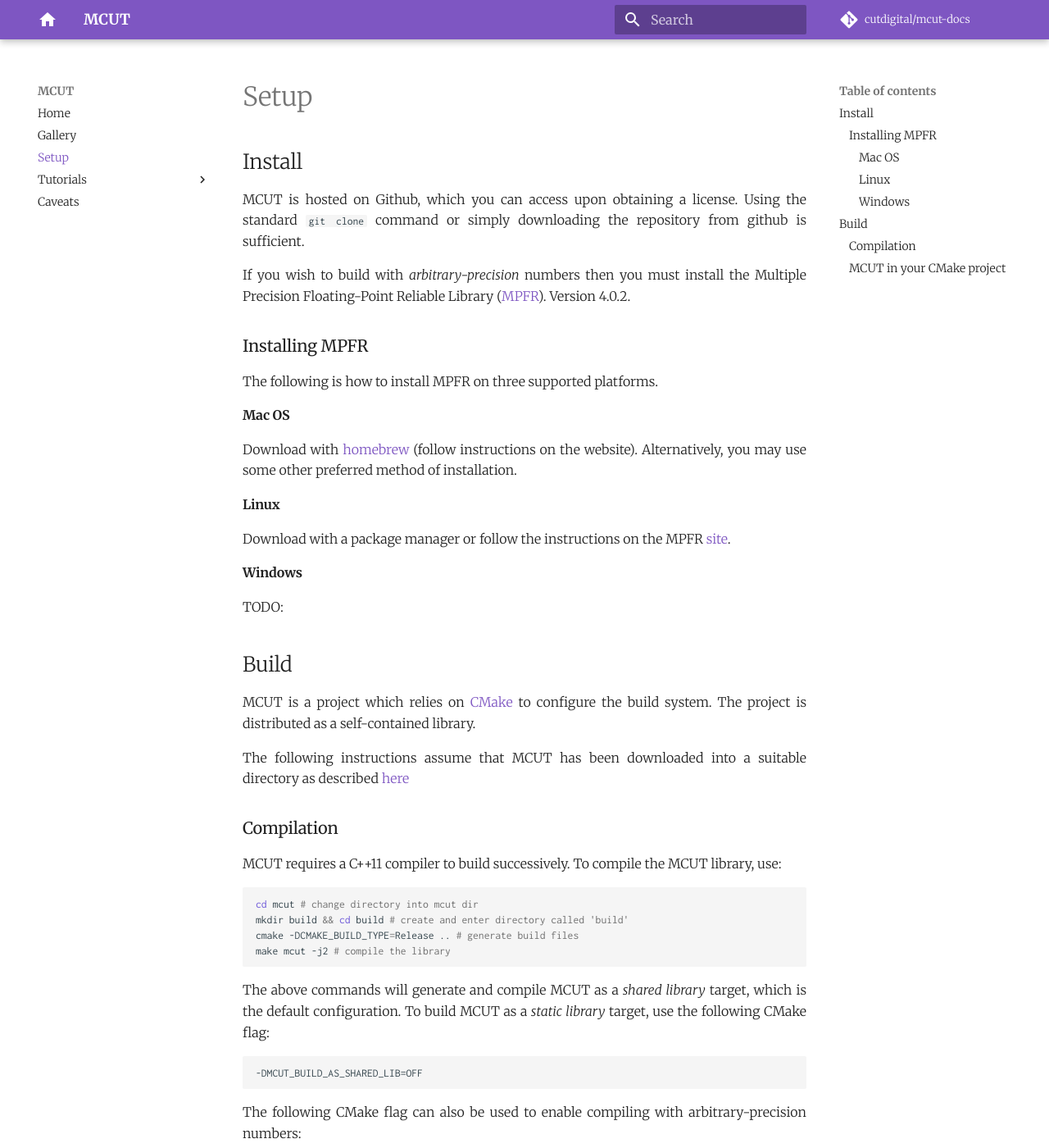
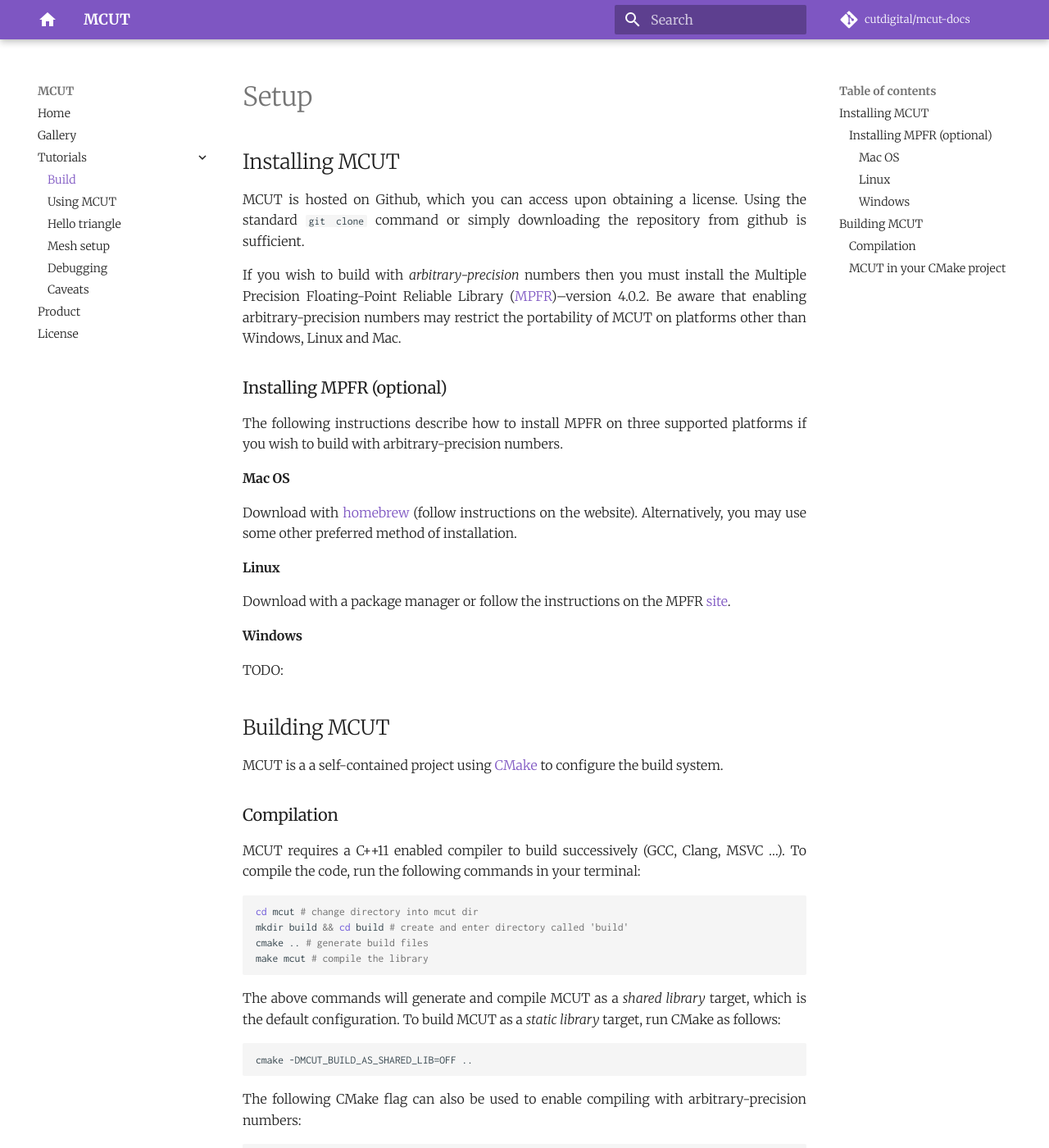
Before and after one commit to cutdigital/mcut.site, an MkDocs documentation site: the page built from docs/building.md, in a window 1280 px wide and 1400 px high. Shown: the whole window at 82% size. Built offline with MkDocs 1.6.1 and Material for MkDocs 9.7.7, drawn with Linux system fonts in a browser that asks for light colours; comment, search, counter and statistics services are not loaded; some of the changed text lies outside the part shown.

Commit message:
update gallar page; update product page; update license page

````diff
--- a/docs/building.md
+++ b/docs/building.md
@@ -1,14 +1,14 @@
 # Setup
 
-## Install
+## Installing MCUT
 
 MCUT is hosted on Github, which you can access upon obtaining a license. Using the standard `git clone` command or simply downloading the repository from github is sufficient.
 
-If you wish to build with _arbitrary-precision_ numbers then you must install the Multiple Precision Floating-Point Reliable Library ([MPFR](https://www.mpfr.org/)). Version 4.0.2.
+If you wish to build with _arbitrary-precision_ numbers then you must install the Multiple Precision Floating-Point Reliable Library ([MPFR](https://www.mpfr.org/))--version 4.0.2. Be aware that enabling arbitrary-precision numbers may restrict the portability of MCUT on platforms other than Windows, Linux and Mac.
 
-### Installing MPFR
+### Installing MPFR (optional)
 
-The following is how to install MPFR on three supported platforms.
+The following instructions describe how to install MPFR on three supported platforms if you wish to build with arbitrary-precision numbers.
 
 #### Mac OS
 
@@ -22,28 +22,26 @@
 
 TODO:
 
-## Build
+## Building MCUT
 
-MCUT is a project which relies on [CMake](https://cmake.org/) to configure the build system. The project is distributed as a self-contained library.
-
-The following instructions assume that MCUT has been downloaded into a suitable directory as described [here](build/download.md)
+MCUT is a a self-contained project using [CMake](https://cmake.org/) to configure the build system.
 
 ### Compilation
 
-MCUT requires a C++11 compiler to build successively. To compile the MCUT library, use:
+MCUT requires a C++11 enabled compiler to build successively (GCC, Clang, MSVC ...). To compile the code, run the following commands in your terminal:
 
 ```sh
 cd mcut # change directory into mcut dir
 mkdir build && cd build # create and enter directory called 'build'
-cmake -DCMAKE_BUILD_TYPE=Release .. # generate build files
-make mcut -j2 # compile the library
+cmake .. # generate build files
+make mcut # compile the library
 ```
 
 The above commands will generate and compile MCUT as a _shared library_ target, which is the default configuration.
-To build MCUT as a _static library_ target, use the following CMake flag:
+To build MCUT as a _static library_ target, run CMake as follows:
 
 ```cmake
--DMCUT_BUILD_AS_SHARED_LIB=OFF
+cmake -DMCUT_BUILD_AS_SHARED_LIB=OFF ..
 ```
 
 The following CMake flag can also be used to enable compiling with arbitrary-precision numbers:
@@ -52,7 +50,7 @@
 -DMCUT_ARBITRARY_PRECISION_NUMBERS=ON
 ```
 
-Be sure to have installed the necesary dependancy as described [here](build/download.md)
+Be sure to have installed the necesary dependancy as described above
 
 ### MCUT in your CMake project
 
--- a/mkdocs.yml
+++ b/mkdocs.yml
@@ -41,13 +41,13 @@
 
 nav:
   - Home: 'index.md'
-  - Gallery : 'gallery.md'
-  - Setup : 'building.md'
-  - Tutorials :
+  - Gallery: 'gallery.md'
+  - Tutorials:
+    - 'Build': 'building.md'
     - 'Using MCUT' : 'tutorials/using.md'
     - 'Hello triangle' : 'tutorials/hello_triangle.md'
     - 'Mesh setup' : 'tutorials/load_mesh.md'
     - 'Debugging' : 'tutorials/debugging.md'
-  - Caveats: 'caveats.md'
-  #- License: 'license.md'
-  #- Acknowledge : 'acknowledgement.md'
+    - 'Caveats': 'caveats.md'
+  - Product : 'the-product.md'
+  - License: 'license.md'
````
Also changed, not shown: docs/gallery.md (+104 -1 lines), docs/index.md (+20 -19 lines), docs/media/gallery/armadillo-terrain/armadillo.png (added), docs/media/gallery/armadillo-terrain/armadillo_012.frag.unseale.png (added), docs/media/gallery/armadillo-terrain/armadillo_patches.png (added), docs/media/gallery/armadillo-terrain/armadillo_sealed.png (added), docs/media/gallery/armadillo-terrain/armadillo_sealedext.png (added), docs/media/gallery/armadillo-terrain/terrain.png (added), docs/media/gallery/sphere-torus/intersection.png (added), docs/media/gallery/sphere-torus/patches.png (added), docs/media/gallery/sphere-torus/sphere-not-torus.png (added), 5 other files.
